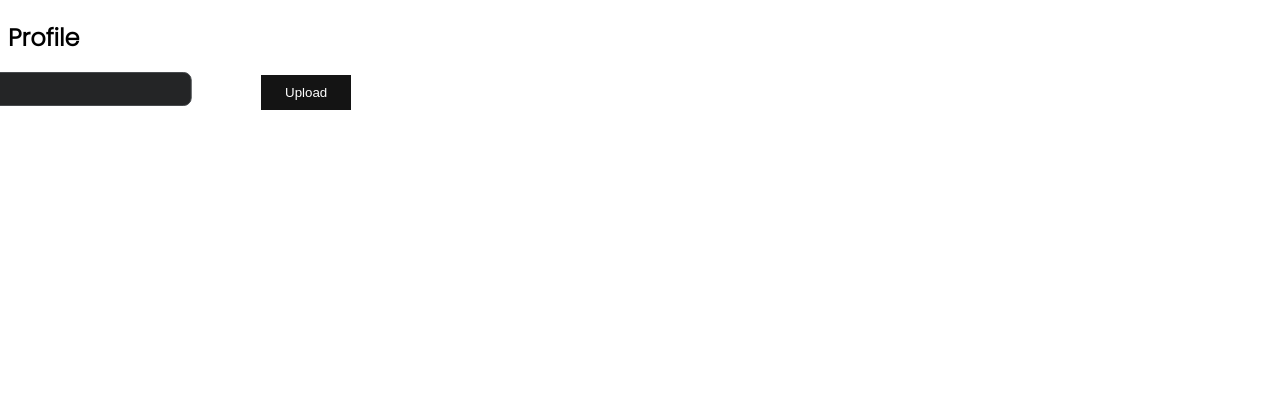
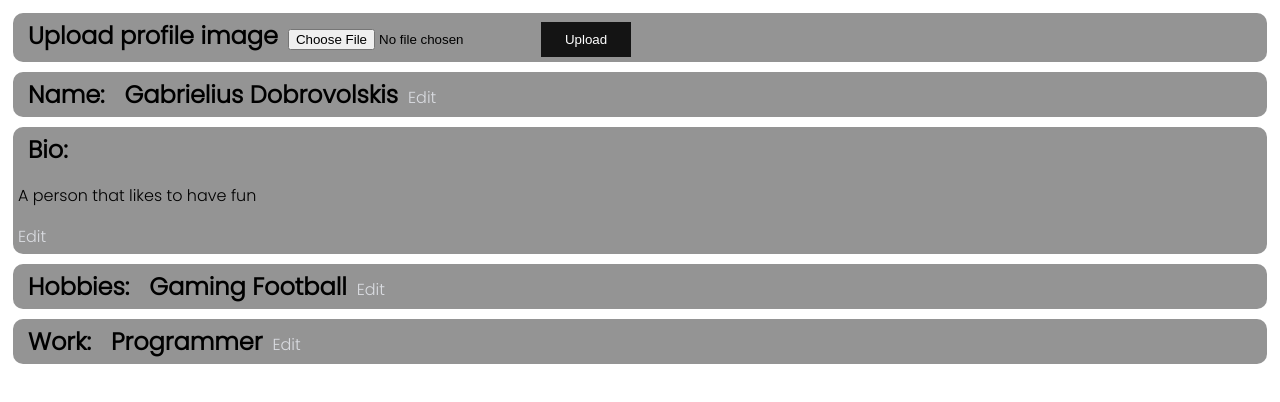
Before and after one commit to GabrieliusD/react-chat-app-client, a React (Create React App) app: page /upload in a window 1280 px wide. Shown: the top 402 px of the page. Built offline with nearby package versions, Linux system fonts and the light colour scheme.

Commit message:
more modal stuff

```diff
--- a/src/components/menu/menu.css
+++ b/src/components/menu/menu.css
@@ -122,3 +122,26 @@ a {
     transform: translateX(110%);
     transition: all var(--speed) ease;
 }
+
+.setting-container{
+    position: relative;
+    display: flex;
+    flex-direction: column;
+    width: 100%;
+}
+
+.setting-wrapper{
+    flex-direction:row;
+    background-color: rgb(78, 78, 78, 0.6);
+    border-radius: 10px;
+    padding: 5px;
+    margin: 5px;
+}
+
+h1{
+    margin-bottom: 10px;
+}
+h2{
+    margin: 10px;
+    display: inline;
+}
--- a/src/components/menu/menu.jsx
+++ b/src/components/menu/menu.jsx
@@ -8,7 +8,7 @@ import { default as Modal } from "../modal/Modal";
 export default function Menu() {
   const { dispatch } = useContext(AuthContext);
   const [file, setFile] = useState(null);
-
+  const [showModal, setShowModal] = useState(false);
   const uploadFile = async () => {
     let data = new FormData();
     data.append("file", file);
@@ -26,12 +26,37 @@ export default function Menu() {
     );
   };
   return (
-    <div>
-      <DropdownMenu></DropdownMenu>
-
-      <h2>Profile</h2>
-      <input type="file" onChange={(e) => setFile(e.target.files[0])}></input>
-      <button onClick={uploadFile}>Upload</button>
+    <div className="setting-container">
+      <div className="setting-wrapper">
+        <h2>Upload profile image</h2>
+        <input type="file" onChange={(e) => setFile(e.target.files[0])}></input>
+        <button onClick={() => setShowModal((prev) => !prev)}>Upload</button>
+        {showModal ? (
+          <Modal zIndex={20} showModal={showModal} setShowModal={setShowModal}>
+            hello
+          </Modal>
+        ) : null}
+      </div>
+      <div className="setting-wrapper">
+        <h2>Name:</h2>
+        <h2>Gabrielius Dobrovolskis</h2>
+        <a>Edit</a>
+      </div>
+      <div className="setting-wrapper">
+        <h2>Bio:</h2>
+        <p>A person that likes to have fun</p>
+        <a>Edit</a>
+      </div>
+      <div className="setting-wrapper">
+        <h2>Hobbies:</h2>
+        <h2>Gaming Football</h2>
+        <a>Edit</a>
+      </div>
+      <div className="setting-wrapper">
+        <h2>Work:</h2>
+        <h2>Programmer</h2>
+        <a>Edit</a>
+      </div>
     </div>
   );
 }
--- a/src/components/modal/Modal.jsx
+++ b/src/components/modal/Modal.jsx
@@ -1,18 +1,34 @@
-import React from "react";
+import React, { useRef, useEffect, useCallback } from "react";
 import ReactDOM from "react-dom";
 import "./modal.css";
 export default function Modal(props) {
+  const modalRef = useRef();
+
+  const closeModal = (e) => {
+    if (modalRef.current === e.target) {
+      props.setShowModal(false);
+    }
+  };
+
   return ReactDOM.createPortal(
     <div>
       {props.showModal ? (
-        <div className="modalContainer">
-          <div className="modalWrapper">
-            <img src="" alt="" className="modalImg" />
+        <div
+          className="modalContainer"
+          ref={modalRef}
+          onClick={closeModal}
+          style={{ zIndex: props.zIndex }}
+        >
+          <div className="modalWrapper" style={{ zIndex: props.zIndex }}>
             <div className="modalContent">
-              <h1>Are you ready</h1>
-              <p>Exclusive launch</p>
-              <button>Join now</button>
-              <button className="closeModalButton"></button>
+              <h1 className="title">Modal Title</h1>
+              {props.children}
+              <button
+                className="closeModalButton"
+                onClick={() => props.setShowModal((prev) => !prev)}
+              >
+                X
+              </button>
             </div>
           </div>
         </div>
--- a/src/components/modal/modal.css
+++ b/src/components/modal/modal.css
@@ -1,7 +1,7 @@
 .modalContainer {
     width: 100%;
     height: 100%;
-    background: rgba(0,0,0,0.8);
+    background: rgba(0,0,0,0.5);
     position:absolute;
     display: flex;
     justify-content: center;
@@ -10,15 +10,15 @@
 
 .modalWrapper{
     width: 800px;
-    height: 500px;
     box-shadow: 0 5px 16px rgba(0,0,0,0.2);
     background: #fff;
     color: #000;
-    display: grid;
+    display: flex;
     grid-template-columns: 1fr 1fr;
     position: fixed;
     z-index: 10;
     border-radius: 10px;
+    justify-content: center;
 }
 
 .modalImg{
@@ -30,8 +30,8 @@
 
 .modalContent{
     display: flex;
+    width: 100%;
     flex-direction: column;
-    justify-content: center;
     align-items: center;
     line-height: 1.8;
     color: #141414;
--- a/src/components/topbar/Topbar.jsx
+++ b/src/components/topbar/Topbar.jsx
@@ -2,6 +2,7 @@ import React, { useContext, useEffect, useState } from "react";
 import SearchBar from "../searchbar/Searchbar";
 import { AuthContext } from "../../context/AuthContext";
 import {
+  default as Menu,
   NavItem,
   DropdownMenu,
   DropdownItem,
@@ -34,7 +35,9 @@ export default function Topbar() {
           </DropdownMenu>
         </NavItem>
         {showModal ? (
-          <Modal showModal={showModal} setShowModal={setShowModal}></Modal>
+          <Modal showModal={showModal} setShowModal={setShowModal}>
+            <Menu></Menu>
+          </Modal>
         ) : null}
       </div>
     </div>
```
